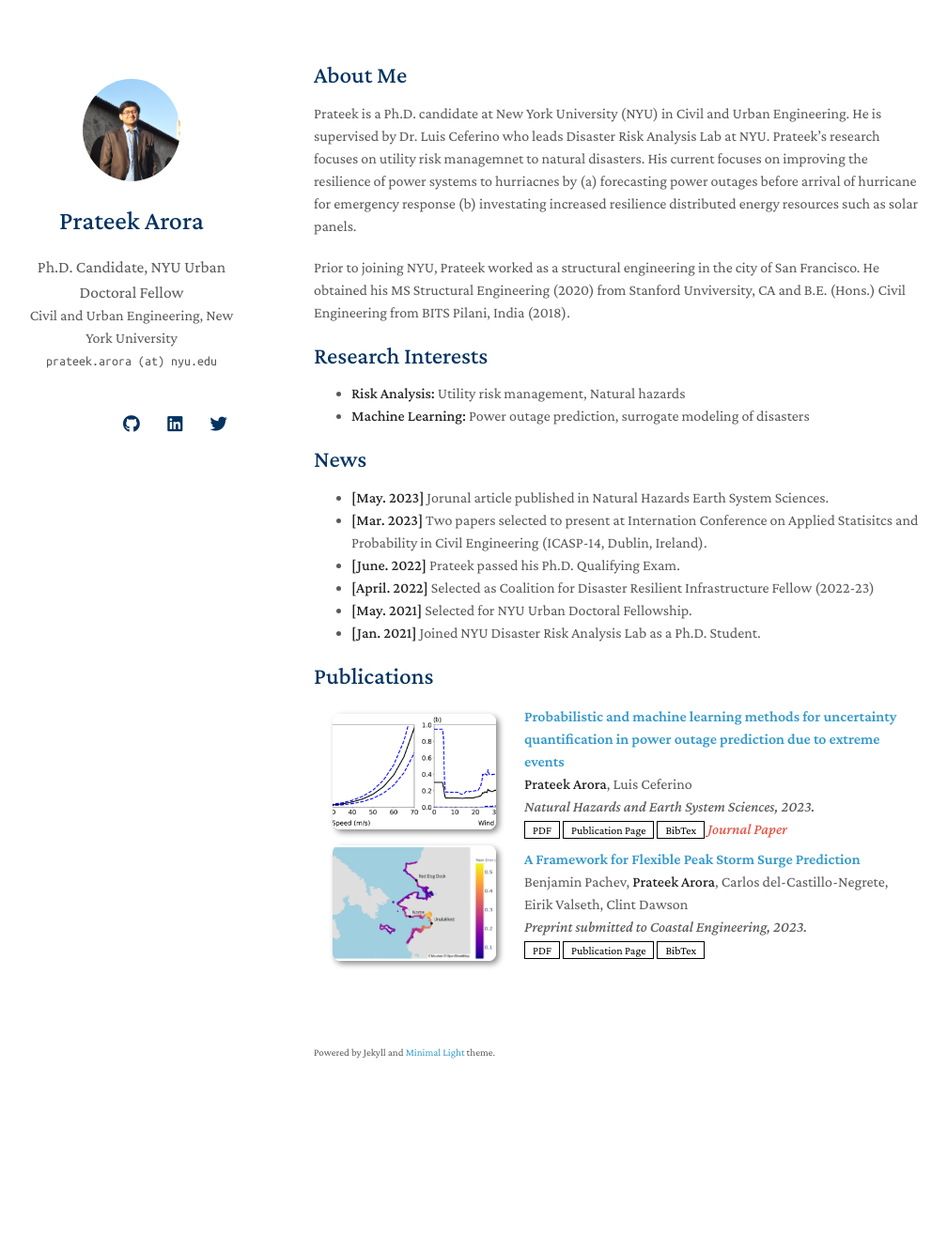
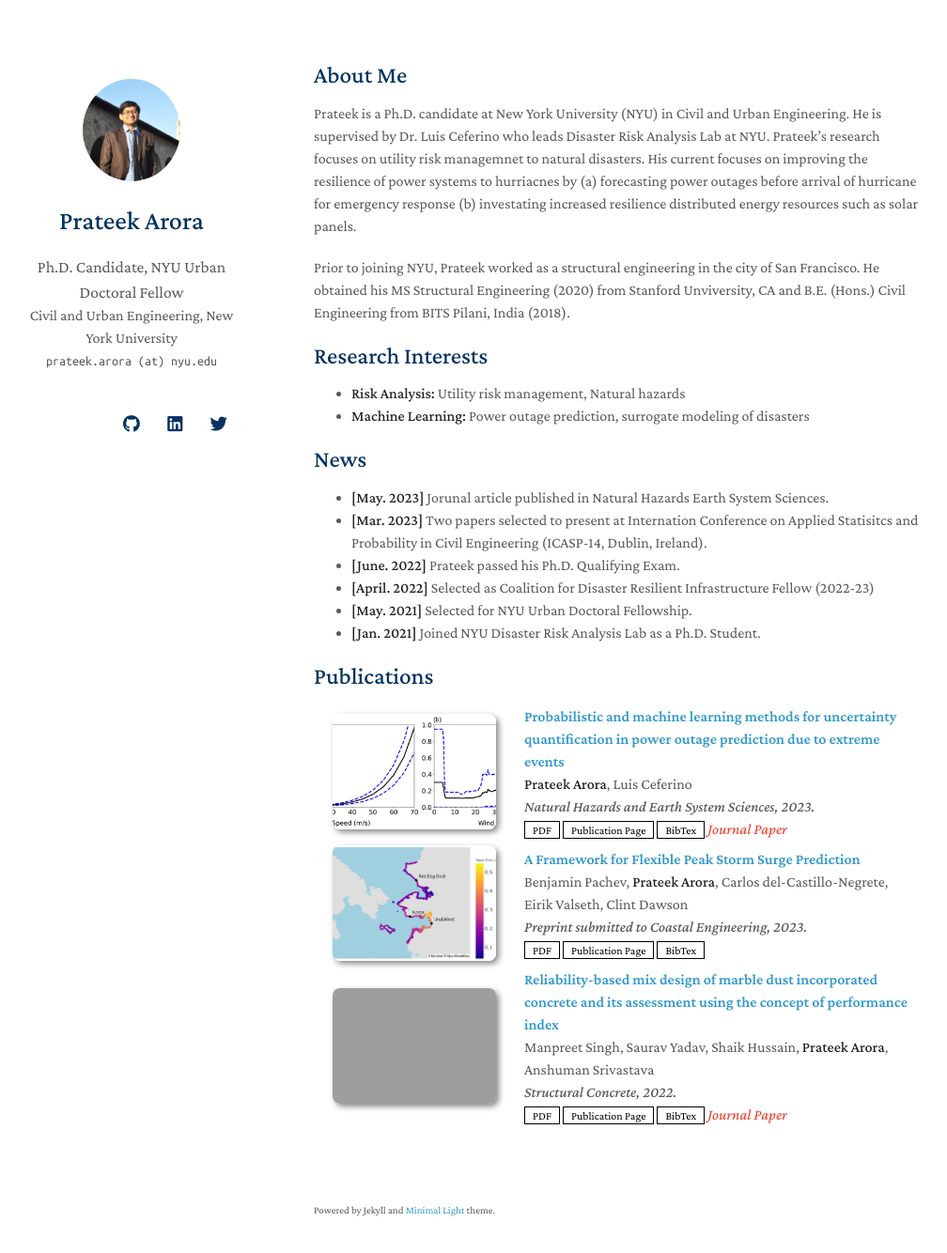
Before and after one commit to pa56/profile, a Jekyll site: the page built from index.md, in a window 1280 px wide and 1369 px high. Shown: the top 1334 px of the window at 94% size, without its empty margins (136-1144 px from the left). Built offline with Jekyll 4.4.1, drawn with Linux system fonts in a browser that asks for light colours; nearby versions of some CDN libraries; a style sheet for code colours, icons or effects is not loaded; our own code applies the rules of GitHub Pages for plain Markdown files; grey boxes are pictures that could not be loaded.

Commit message:
Update publications.md

```diff
--- a/_includes/publications.md
+++ b/_includes/publications.md
@@ -39,6 +39,25 @@
     </div>
   </div>
 </div>
+
+<div class="pub-row">
+
+  <div class="col-sm-3 abbr" style="position: relative;padding-right: 15px;padding-left: 15px;">
+    <img src="assets/img/marbledust.png" class="teaser img-fluid z-depth-1">
+  </div>
+
+  <div class="col-sm-9" style="position: relative;padding-right: 15px;padding-left: 20px;">
+    <div class="title"><a href="https://doi.org/10.1002/suco.202100501">Reliability-based mix design of marble dust incorporated concrete and its assessment using the concept of performance index</a></div>
+    <div class="author">Manpreet Singh, Saurav Yadav, Shaik Hussain, <strong>Prateek Arora</strong>, Anshuman Srivastava</div>
+    <div class="periodical"><em>Structural Concrete, 2022.</em></div>
+    <div class="links">
+      <a href="https://onlinelibrary.wiley.com/doi/epdf/10.1002/suco.202100501" class="btn btn-sm z-depth-0" role="button" target="_blank" style="font-size:12px;">PDF</a>
+      <a href="https://doi.org/10.1002/suco.202100501" class="btn btn-sm z-depth-0" role="button" target="_blank" style="font-size:12px;">Publication Page</a>
+      <a href="https://doi.org/10.1002/suco.202100501" class="btn btn-sm z-depth-0" role="button" target="_blank" style="font-size:12px;">BibTex</a>
+      <strong><i style="color:#e74d3c">Journal Paper</i></strong>
+    </div>
+  </div>
+</div>
 </li>
 
 <br>
```
